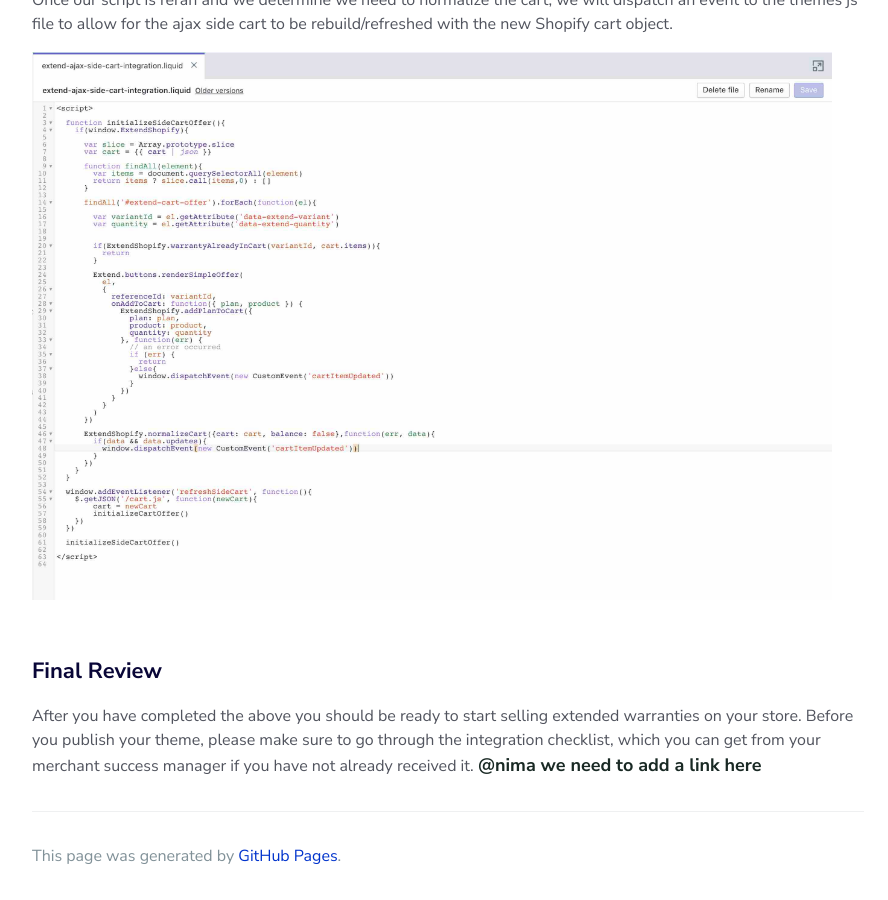
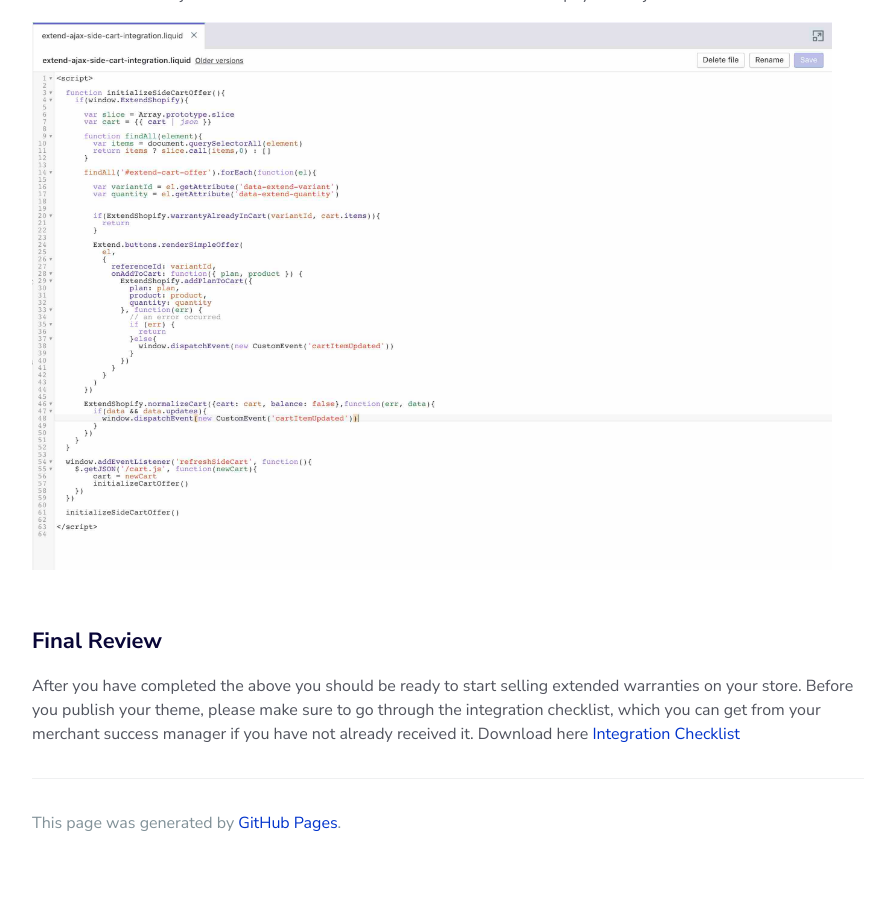
Before and after one commit to npartovi/extend-shopify-sdk, a Jekyll site: the page built from index.md, in a window 1280 px wide and 900 px high, scrolled down 30546 px. Shown: the whole window, without its empty margins (192-1080 px from the left). Built offline with Jekyll 4.4.1, drawn with Linux system fonts in a browser that asks for light colours; after the commit the page ends 31413 px from its top, so only the background shows below that; some of the changed text lies outside the part shown.

Commit message:
more changes

````diff
--- a/index.md
+++ b/index.md
@@ -331,7 +331,7 @@ var variantId = el.getAttribute("data-extend-variant");
 var quantity = el.getAttribute("data-extend-quantity");
 ```
 
-Use the `warrantyAlreadyInCart()` function to determine if you should show the offer button. **@nima I updated this line**
+Use the `warrantyAlreadyInCart()` function to determine if you should show the offer button.
 
 ```javascript
 if (ExtendShopify.warrantyAlreadyInCart(variantId, cart.items)) {
@@ -548,4 +548,4 @@ Once our script is reran and we determine we need to normalize the cart, we will
 
 <h2>Final Review</h2>
 
-After you have completed the above you should be ready to start selling extended warranties on your store. Before you publish your theme, please make sure to go through the integration checklist, which you can get from your merchant success manager if you have not already received it. **@nima we need to add a link here**
+After you have completed the above you should be ready to start selling extended warranties on your store. Before you publish your theme, please make sure to go through the integration checklist, which you can get from your merchant success manager if you have not already received it. Download here <a href="assets/files/integration-checklist.pdf" target="_blank">Integration Checklist</a>
````
Also changed, not shown: 5 other files.
